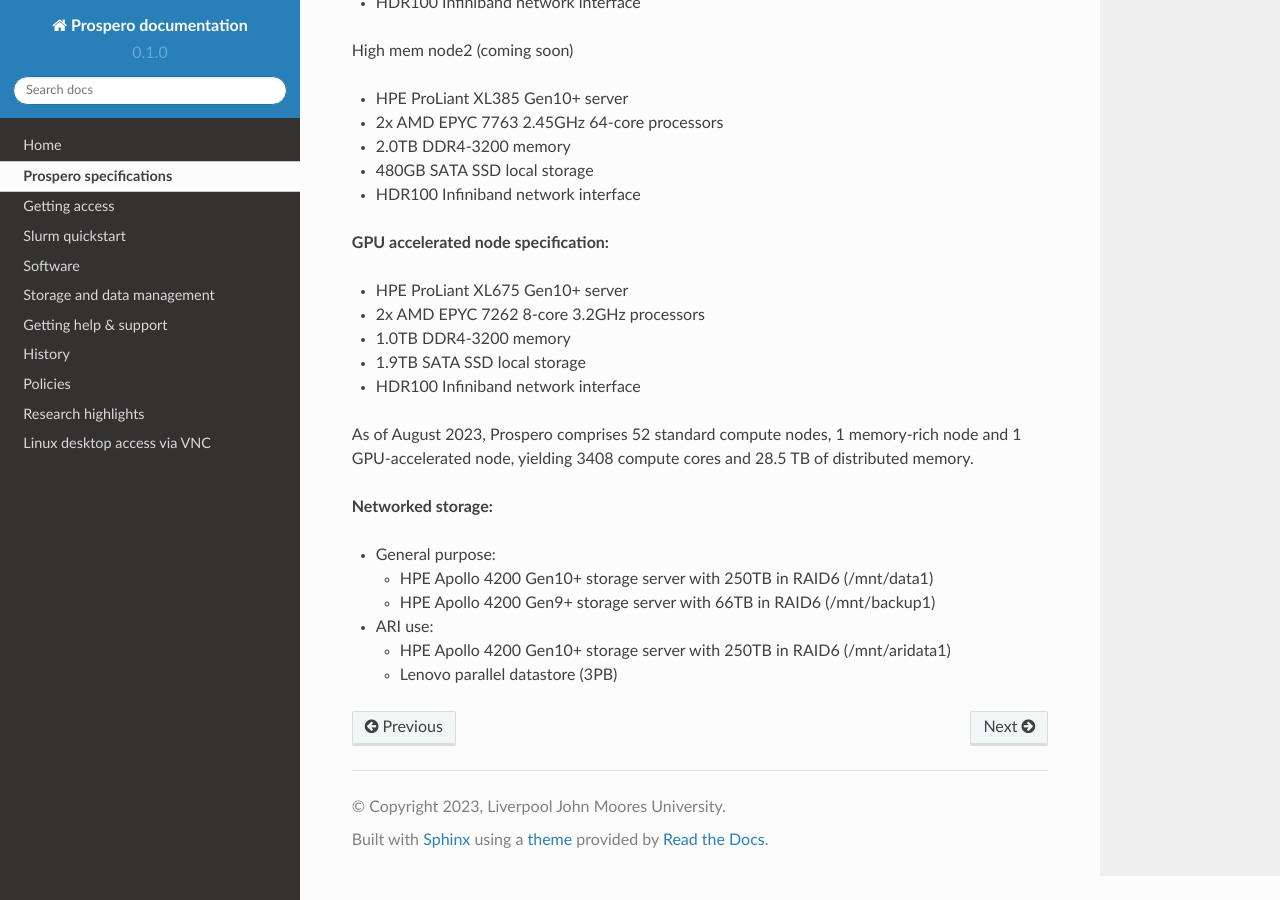
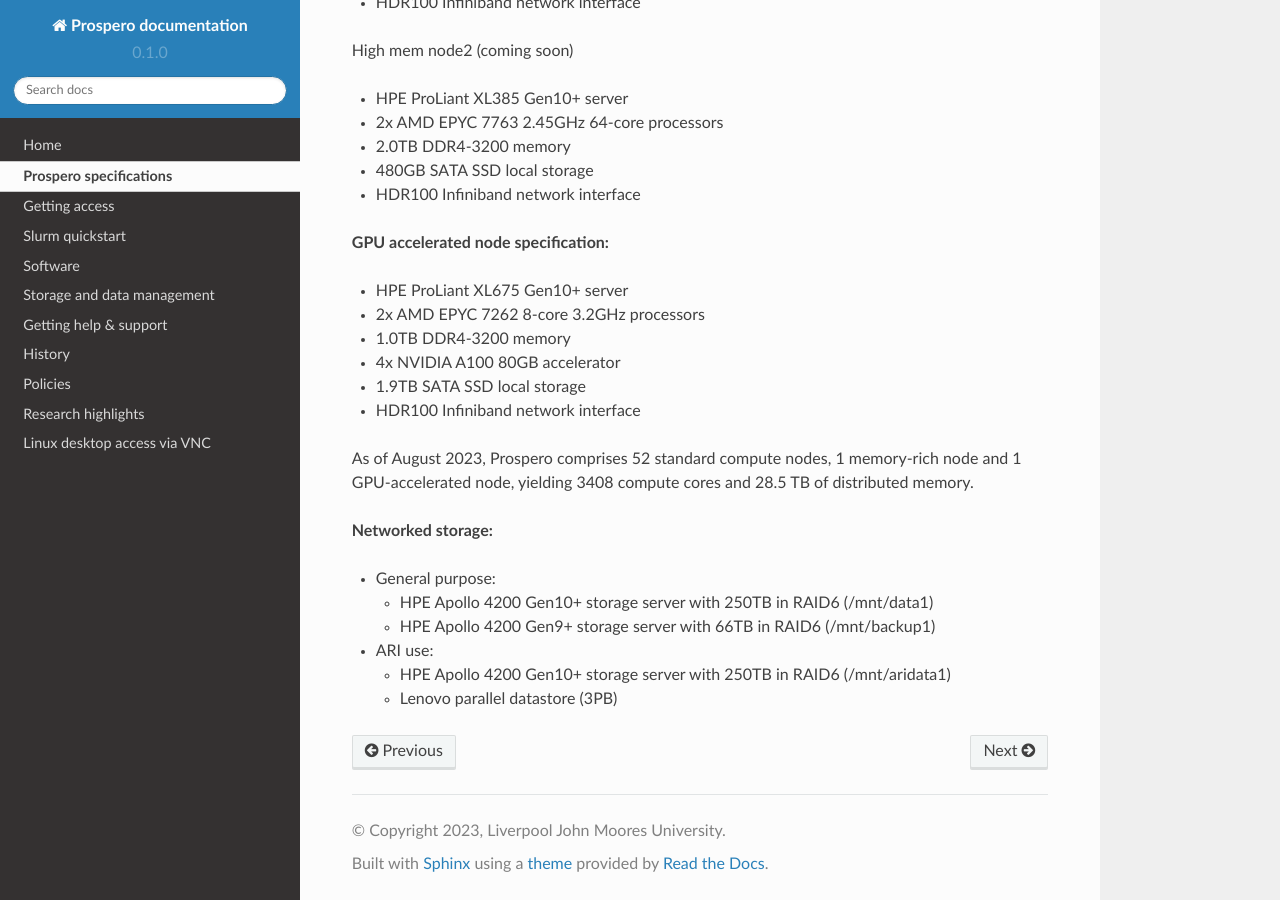
Before and after one commit to astrcrai/prospero-docs, a Sphinx documentation site: the page built from docs/source/specifications.rst, in a window 1280 px wide and 900 px high, scrolled down 673 px. Built offline with Sphinx 7.4.7 and the Read the Docs theme 2.0.0, drawn with Linux system fonts in a browser that asks for light colours.

Commit message:
Update specifications.rst

```diff
--- a/docs/source/specifications.rst
+++ b/docs/source/specifications.rst
@@ -34,6 +34,7 @@
 * HPE ProLiant XL675 Gen10+ server
 * 2x AMD EPYC 7262 8-core 3.2GHz processors
 * 1.0TB DDR4-3200 memory
+* 4x NVIDIA A100 80GB accelerator
 * 1.9TB SATA SSD local storage
 * HDR100 Infiniband network interface
 
```
